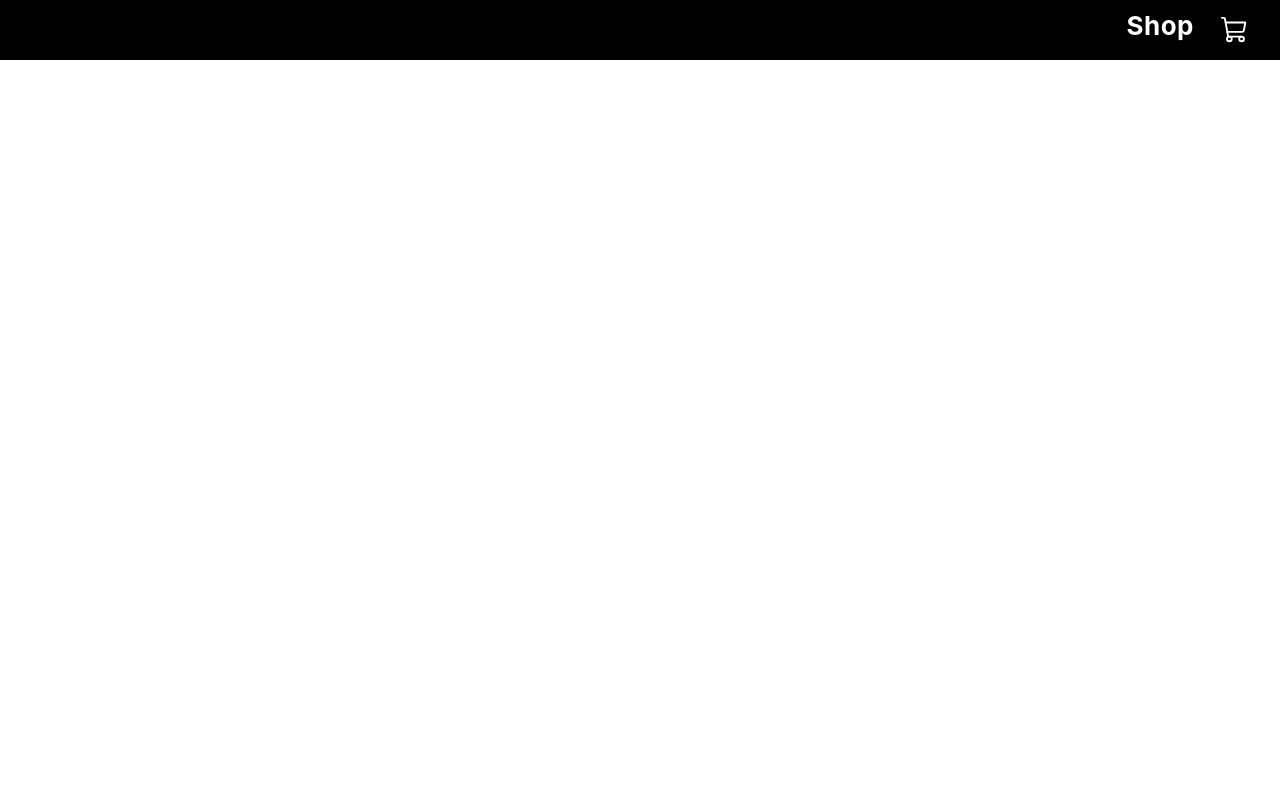
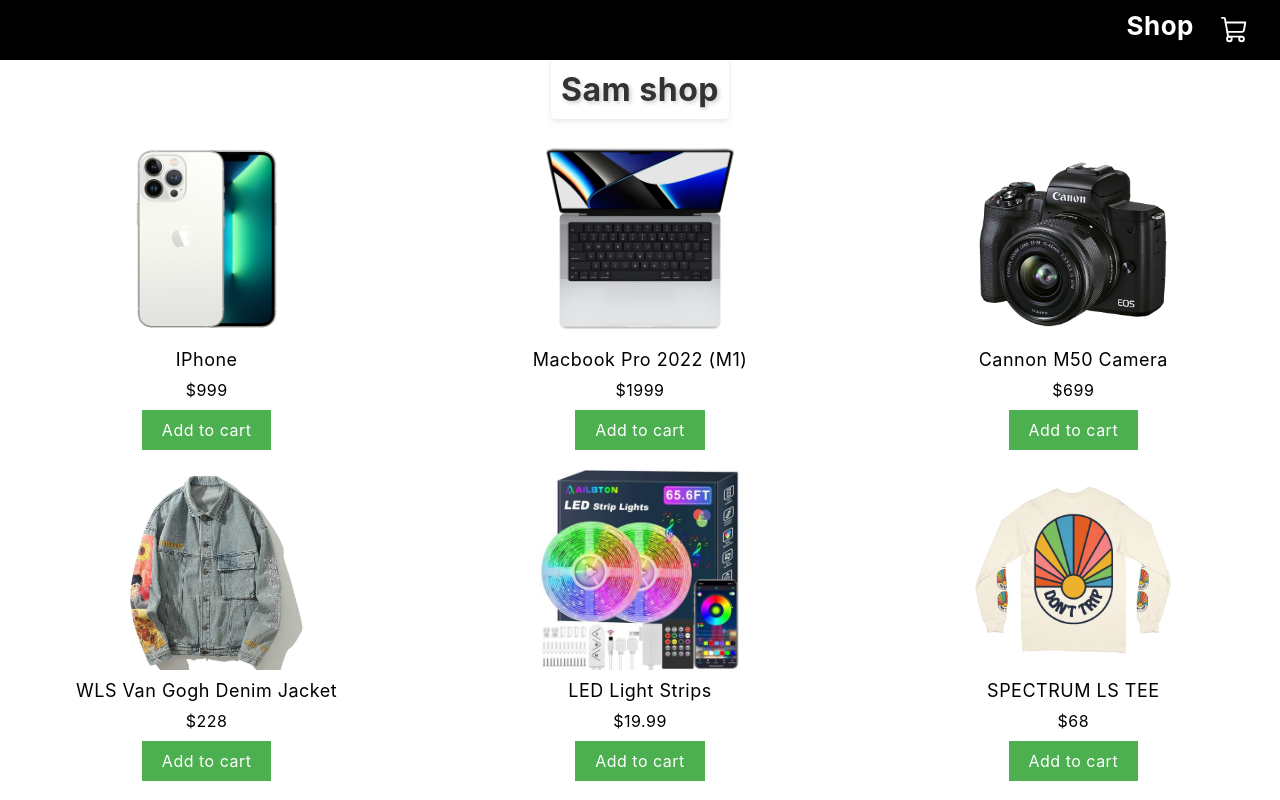
Before and after one commit to hawanx/ecomweb, a React (Create React App) app: page /ecomweb in a window 1280 px wide. Before the commit this address had no page. Shown: the top 800 px of the page. Built offline with nearby package versions, Linux system fonts and the light colour scheme.

Commit message:
changed links

```diff
--- a/package.json
+++ b/package.json
@@ -6,6 +6,7 @@
     "@ant-design/icons": "^5.1.4",
     "axios": "^1.4.0",
     "cra-template-cats": "1.1.4",
+    "gh-pages": "^5.0.0",
     "phosphor-react": "^1.4.1",
     "react": "^18.2.0",
     "react-dom": "^18.2.0",
--- a/src/App.js
+++ b/src/App.js
@@ -12,8 +12,8 @@
       <Router>
         <Navbar />
         <Routes>
-          <Route path="/" element={<Shop />} />
-          <Route path="/cart" element={<Cart />} />
+          <Route path="/ecomweb" element={<Shop />} />
+          <Route path="/ecomweb/cart" element={<Cart />} />
         </Routes>
       </Router>
     </Shop_context>
--- a/src/components/navbar.jsx
+++ b/src/components/navbar.jsx
@@ -1,7 +1,7 @@
 import React from "react";
 import { Link } from "react-router-dom";
 import "./navbar.css";
-import { ShoppingCart, Translate } from "phosphor-react";
+import { ShoppingCart } from "phosphor-react";
 
 export default function navbar() {
   return (
@@ -9,7 +9,7 @@
       <ul className="navbar-list">
         <li className="navbar-item">
           <Link
-            to="/"
+            to="/ecomweb"
             className="navbar-link"
             style={{ position: "relative", left: "9px" }}
           >
@@ -17,7 +17,7 @@
           </Link>
         </li>
         <li className="navbar-item">
-          <Link to="/cart" className="navbar-link">
+          <Link to="/ecomweb/cart" className="navbar-link">
             <ShoppingCart size={30} style={{ margin: "5px" }} />
           </Link>
         </li>
--- a/src/pages/cart/EmptyCart.jsx
+++ b/src/pages/cart/EmptyCart.jsx
@@ -15,7 +15,7 @@
       <p className="empty-cart-text">
         Start shopping and fill it with adorable items.
       </p>
-     <Link to="/"> <button className="empty-cart-button">Shop Now</button></Link>
+     <Link to="/ecomweb"> <button className="empty-cart-button">Shop Now</button></Link>
     </div>
   );
 }
--- a/src/pages/shop/shop.jsx
+++ b/src/pages/shop/shop.jsx
@@ -17,7 +17,7 @@
               <img src={item.productImage} alt="Description" />
               <div className="productName">{item.productName}</div>
               <div className="price">${item.price}</div>
-              <Link to="/cart">
+              <Link to="/ecomweb/cart">
                 <button
                   className="add-to-cart"
                   onClick={() => increasecart(item.id)}
```
Also changed, not shown: 1 other file (tests, documents, lock files or other folders).
